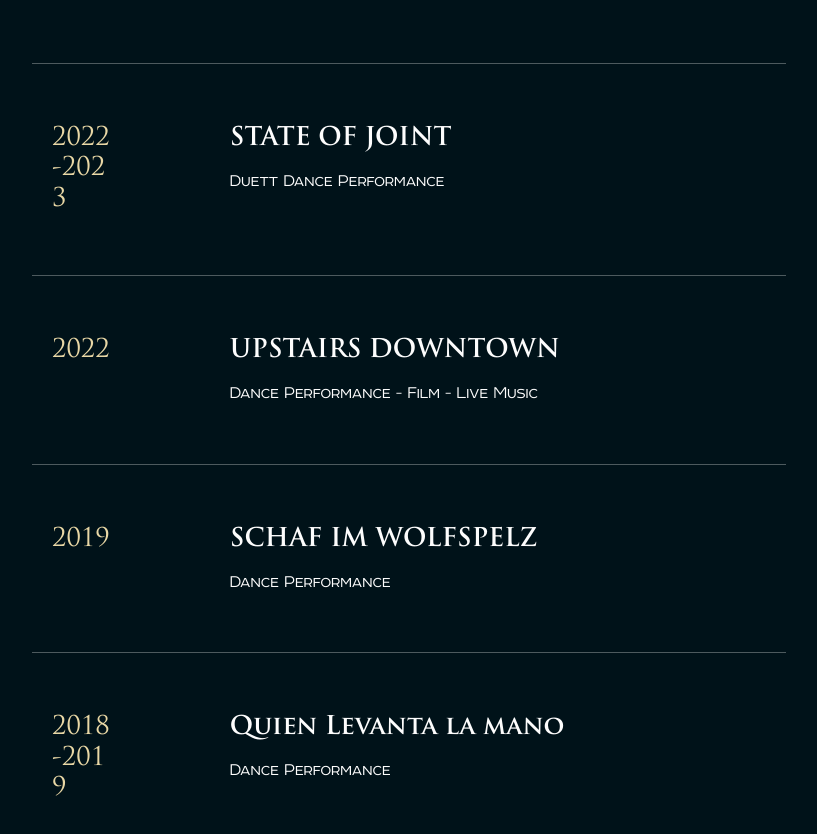
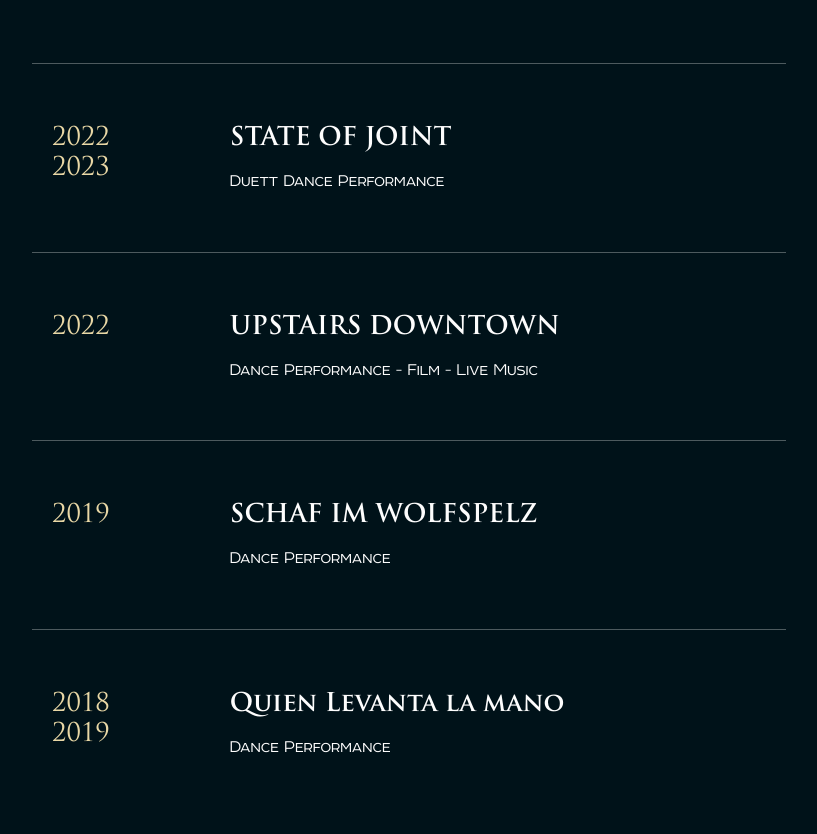
Before and after one commit to tgsilveyra/lucio-seta, a Next.js app: page / in a window 1280 px wide. Shown: the part 1680-2514 px from the top of the page, without its empty margins (386-1203 px from the left). Built offline with nearby package versions, Linux system fonts and the light colour scheme.

Commit message:
Add cursor pointer and typo fixes

```diff
--- a/src/app/components/workListItem/workListItem.module.scss
+++ b/src/app/components/workListItem/workListItem.module.scss
@@ -1,5 +1,11 @@
 .workListItem {
   border-top: 1px solid rgba($white-color, 0.3);
+  transition: background-color 0.15s;
+  cursor: pointer;
+
+  &:hover {
+    background-color: rgba($white-color, 0.03);
+  }
 }
 
 .workListLink {
--- a/src/app/data/lucio-seta-data.json
+++ b/src/app/data/lucio-seta-data.json
@@ -163,7 +163,7 @@
       "slug": "state-of-joint",
       "title": "STATE OF JOINT",
       "subtitle": "2022 - 2023 - Duett Dance Performance",
-      "year": "2022-2023",
+      "year": "2022 2023",
       "shortDescription": "Duett Dance Performance",
       "description": "<p>State of joint captures a biographical story and explores the bond dynamics between brother and sister. Bringing in elements of contemporary and urban dance, acrobatics-partnering and physical theater, the piece explores and depictures feelings of joy, companionship, loneliness and separateness in the context of a pandemic world crisis. Through different soundscapes and images we embody memories from our childhood, teenagehood until our current reality embracing dance as a powerful medium of expression and its potential to tell a story based on real events.</p>",
       "premiered": "PREMIERED AT HOFFESTSPIELE FESTIVAL EXPEDITION METROPOLIS, BERLIN (2022); PERFORMED AT FRAGMENTOS MANDRIL THEATER BUENOS AIRES (2023); KULTURSOMMER WIEN, AUSTRIA (2023)",
@@ -236,7 +236,7 @@
       "slug": "quien-levanta-la-mano",
       "title": "Quien Levanta la mano",
       "subtitle": "2018 - 2019 Dance Performance",
-      "year": "2018-2019",
+      "year": "2018 2019",
       "shortDescription": "Dance Performance",
       "description": "<p>Who will raise their hand? is an urban dance program that mixes elements of modern dance, hip hop and parcours. The group has its very own style. It mixes urban dance forms with contemporary choreographies and sometimes indigenous rhythms. This allows them to escape the 'ghetto' cliché and create a completely new style. The dance becomes a kind of ritual that creates a bridge of connection and thus transcends differences in origin, skin color, clichés and socialization. It is about mobilizing the community to stand up and declare war on the injustice of the world!</p>",
       "premiered": "PREMIERED AT CENTRO CULTURAL “CREAR VALE LA PENA” BUENOS AIRES (2018), CENTRO CULTURAL CONTI BUENOS AIRES (2019), and was part of the Kinder Kulture Karawane Tour in 2018, having performed in Berlin and 11 cities in Germany.",
--- a/src/app/layout.tsx
+++ b/src/app/layout.tsx
@@ -4,8 +4,9 @@ import { MainNavigation } from "@/app/components/mainNavigation/MainNavigation";
 import { fontRoom, fontTrajanPro } from "@/app/styles/fonts";
 
 export const metadata: Metadata = {
-  title: "Create Next App",
-  description: "Generated by create next app",
+  title: "Lucio Seta - Dancer | Teacher | Choreographer",
+  description:
+    'He is a dancer/performer/teacher from Buenos Aires Argentina, based in Berlin, with a background in Breaking and Contemporary Dance. Starting as a performer and educator with the company "Fuera de Foco Crew" in Argentina, his artistic path brought him to Berlin where he is currently working as a dancer and choreographer on projects such as “Wolf im Schafspelz” directed by Viola Mikolasch, “Cleo” (directed by Lior Shneior) "UPDOWNDOWNSTAIRS" (directed by Karin Wickenhaeuser), “State of Joint” (own production), and others. Recently he has presented his dance solo “Unlocked” at Expedition Metropolis Theater. Furthermore, the somatic practices (Particulary Klein Technique) are part of his regular movement investigation. With the Berlin Moves Project, in addition to acting, he collaborates as a teacher giving his dance method EXPERIMENTAL LAB with Naja Parejas, which also works regularly. And on the last year with Sofia Seta (who also gives classes/workshops together) they have created the dance collective "Out of Whack".',
 };
 
 export default function RootLayout({
```
